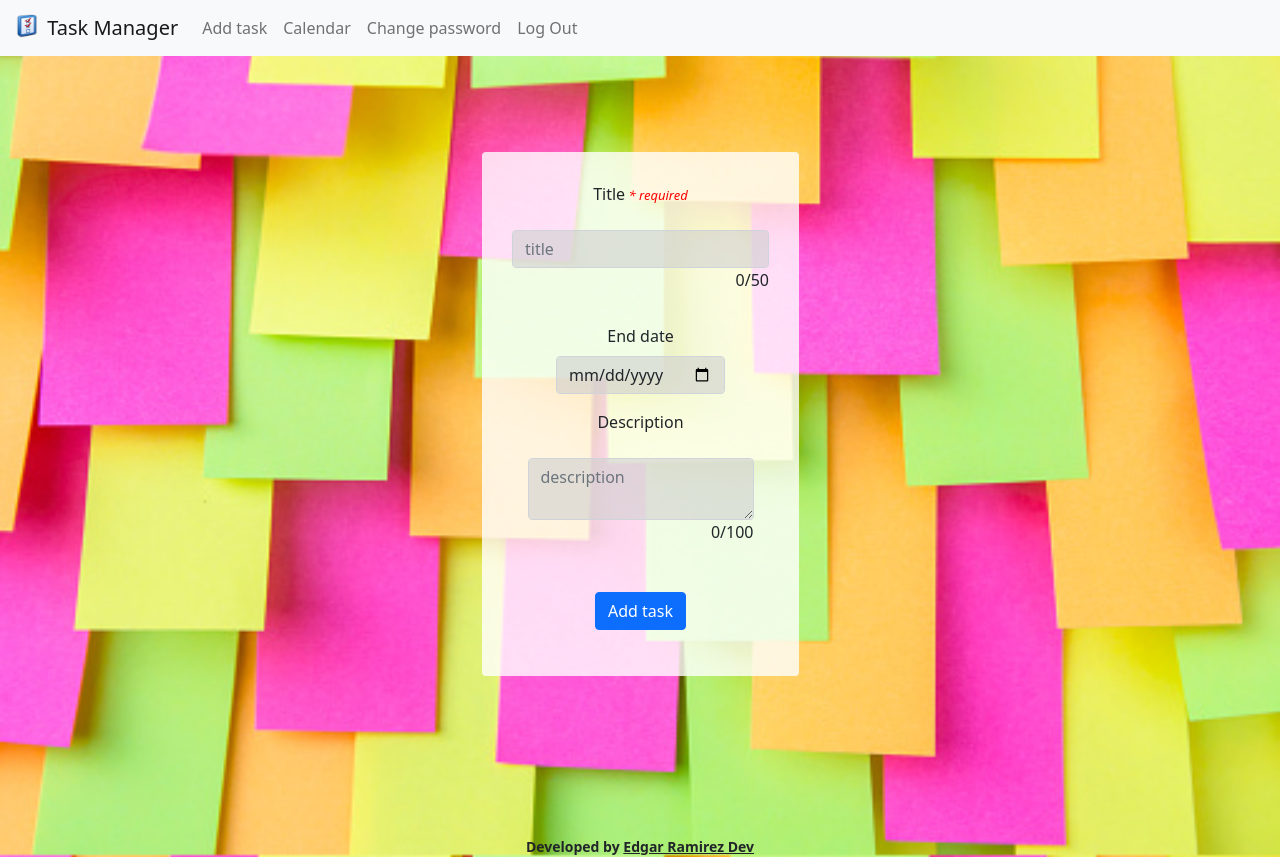
After one commit to EdgarRamirezFuentes/CS50-Introduction-to-computer-science, a Flask app: page /add-task in a window 1280 px wide. The commit adds this page. Run offline with Flask 2, Linux system fonts and the light colour scheme; the visitor is signed in with stand-in values (Sample User, id 1); some libraries are stand-ins or nearby versions.

Commit message:
Add the add task module and calendar module working successfully so far

```diff
--- a/app.py
+++ b/app.py
@@ -33,6 +33,7 @@ def index():
 
 
 @app.route("/logout")
+@login_required
 def logout():
     session.clear()
     return redirect("/")
@@ -93,12 +94,8 @@ def register():
             if existant_email and existant_email == email:
                 return multiverse_message("You", "Someone using the same email")
 
-        if email:
-            db.execute("INSERT INTO users (username, pass, email) VALUES (?, ?, ?)",
+        db.execute("INSERT INTO users (username, pass, email) VALUES (?, ?, ?)",
                         username, generate_password_hash(password), email)
-        else:
-            db.execute("INSERT INTO users (username, pass) VALUES (?, ?)",
-                        username, generate_password_hash(password))
         return success_message("Welcome!", "Your account was created successfully!")
 
 
@@ -131,6 +128,43 @@ def login():
     return redirect("/")
 
 
+@app.route("/add-task", methods=["GET", "POST"])
+@login_required
+def add_task():
+    if request.method == "GET":
+        return render_template("add_task.html")
+    if request.method == "POST":
+        title = request.form.get("title")
+        end_date = request.form.get("end_date")
+        description = request.form.get("description")
+
+        if not title:
+            return error_message("You must provide a title")
+        if len(title) > 50:
+            return error_message("The max length of the title is 50")
+        if description and len(description) > 100:
+            return error_message("The max length of the title is 100")
+
+        db.execute("INSERT INTO tasks (username_id, title, description, ending_date) VALUES(?, ?, ?, ?)",
+                    session["user_id"], title, description, end_date)
+        return success_message("Great!", "Task added successfully")
+    return ("/")
+
+
+@app.route("/calendar")
+@login_required
+def calendar():
+    return render_template("calendar.html")
+
+
+@app.route("/get-tasks")
+@login_required
+def get_tasks():
+    tasks = db.execute("SELECT title, starting_date AS start, ending_date AS end, description from tasks WHERE username_id = ?",
+                        session["user_id"])
+    return jsonify(tasks)
+
+
 def errorhandler(e):
     """Handle error"""
     if not isinstance(e, HTTPException):
--- /dev/null
+++ b/static/css/add_task.css
@@ -0,0 +1,19 @@
+body{
+    background: url(../img/add_task.jpeg) no-repeat center center fixed;
+    background-size: cover;
+}
+
+form {
+    border-radius: .25rem;
+    background: rgba(255, 255, 255, 0.795);
+    padding: 30px;
+}
+
+.form-control {
+    background-color: rgba(209, 209, 209, 0.623)!important;
+    color: #FFF;
+}
+
+textarea {
+    max-height: 220px;
+}
--- a/static/css/main.css
+++ b/static/css/main.css
@@ -1,5 +1,20 @@
 body {
     font-family: 'Merriweather', serif;
+}
+
+main
+{
+    /* Scroll horizontally as needed */
+    overflow-x: auto;
+
+    /* Center contents */
+    text-align: center;
+}
+
+main img
+{
+    /* Constrain images on small screens */
+    max-width: 100%;
 }
 
 /* Create a custom title */
--- /dev/null
+++ b/static/js/add_task.js
@@ -0,0 +1,44 @@
+import {is_valid_task_data} from "./validations.js"
+
+document.addEventListener("DOMContentLoaded", (e) => {
+    const title_input = document.getElementById("title");
+    const description_input = document.getElementById("description");
+    const add_task_button = document.getElementById("add_task_button");
+
+    const title_error_container = document.getElementById("title_error");
+    const description_error_container = document.getElementById("description_error");
+    const description_length_container = document.getElementById("description_length");
+    const title_length_container = document.getElementById("title_length");
+
+    add_task_button.addEventListener("click", (e) => {
+        const title = title_input.value.trim();
+        const description = description_input.value.trim();
+        if (!is_valid_task_data(
+            title, title_error_container,
+            description, description_error_container)) {
+            e.preventDefault();
+        }
+    });
+
+    title_input.addEventListener("keyup", (e) => {
+        const title_length = title_input.value.trim().length;
+        if (title_length > 50) {
+            e.preventDefault();
+            title_error_container.innerHTML = "The max length of this field is 50 characters";
+        } else {
+            title_error_container.innerHTML = "";
+        }
+        title_length_container.innerHTML = title_length;
+    });
+
+    description_input.addEventListener("keyup", (e) => {
+        const description_length = description_input.value.trim().length;
+        if (description_length > 100) {
+            e.preventDefault();
+            description_error_container.innerHTML = "The max length of this field is 100 characters";
+        } else {
+            description_error_container.innerHTML = "";
+        }
+        description_length_container.innerHTML = description_length;
+    });
+});
--- a/static/js/validations.js
+++ b/static/js/validations.js
@@ -106,6 +106,40 @@ function is_valid_password(password) {
     return password_re.test(password);
 }
 
+/**
+ * Check if all the field in the registration form are valid
+ * @param {string} title is the title that the user input
+ * @param {HTMLElement} title_error_container is the container where the
+ *                      error messages regarding to the title input will be
+ *                      displayed.
+ * @param {string} description is the description that the user input
+ * @param {HTMLElement} description_error_container is the container where the
+ *                      error messages regarding to the description input will be
+ *                      displayed.
+ * @return {boolean} true if the data is valid, otherwise return false
+ */
+
+function is_valid_task_data(
+    title, title_error_container,
+    description, description_error_container
+) {
+    let valid_data = true;
+    if (!title.length) {
+        title_error_container.innerHTML = "This field is required";
+        valid_data = false;
+    }
+    if (title.length > 50) {
+        title_error_container.innerHTML = "The max length of this field is 50 characters";
+        valid_data = false;
+    }
+    if (description.length > 100) {
+        description_error_container.innerHTML = "The max length of this field is 100 characters";
+        valid_data = false;
+    }
+    return valid_data;
+}
+
 export {
     is_valid_registration_data,
+    is_valid_task_data
 };
--- /dev/null
+++ b/templates/add_task.html
@@ -0,0 +1,41 @@
+{% extends "layout.html" %}
+
+{% block title %}Add task{% endblock %}
+
+{% block description %}This page is used to a new task{% endblock %}
+
+{% block stylesheets %}
+    <link rel="stylesheet" href="/static/css/add_task.css">
+{% endblock %}
+
+{% block scripts %}
+<script type="module" src="/static/js/add_task.js"></script>
+{% endblock %}
+
+{% block main %}
+    <div class="container">
+        <div class="row">
+            <div class="d-flex justify-content-center p-5 mb-5">
+                <form action="/add-task" method="POST" class="d-flex align-items-center flex-column text-center animated bounceIn">
+                    <div class="mb-3">
+                        <label for="title" class="form-label">Title</label><span class="error_message"> * required</span>
+                        <p id="title_error" class="error_message"></p>
+                        <input type="text" class="form-control" id="title" name="title" aria-describedby="title" placeholder="title">
+                        <p class="text-end w-100"><span id="title_length">0</span>/50</p>
+                    </div>
+                    <div class="mb-3">
+                        <label for="end_date" class="form-label">End date</label>
+                        <input type="date" class="form-control" id="end_date" name="end_date">
+                    </div>
+                    <div class="mb-3">
+                        <label for="description" class="form-label">Description</label>
+                        <p id="description_error" class="error_message"></p>
+                        <textarea type="description" class="form-control" id="description" name="description" aria-describedby="description" placeholder="description"></textarea>
+                        <p class="text-end w-100"><span id="description_length">0</span>/100</p>
+                    </div>
+                    <button type="submit" class="btn btn-primary my-3" id="add_task_button">Add task</button>
+                </form>
+            </div>
+        </div>
+    </div>
+{% endblock %}
--- a/templates/error.html
+++ /dev/null
@@ -1 +0,0 @@
-{% extends "layout.html" %}
--- a/templates/layout.html
+++ b/templates/layout.html
@@ -50,7 +50,8 @@
                 <div class="navbar-nav">
                     {% if session.user_id %}
                     <ul class="navbar-nav">
-                        <li class="nav-item"><a class="nav-link" href="/add">Add task</a></li>
+                        <li class="nav-item"><a class="nav-link" href="/add-task">Add task</a></li>
+                        <li class="nav-item"><a class="nav-link" href="/calendar">Calendar</a></li>
                         <li class="nav-item"><a class="nav-link" href="/change-password">Change password</a></li>
                         <li class="nav-item"><a class="nav-link" href="/logout">Log Out</a></li>
                     </ul>
--- a/templates/multiverse_message.html
+++ b/templates/multiverse_message.html
@@ -9,5 +9,5 @@
 {% block main %}
     <p class="title animated bounceInLeft text-center">You're saying there's a multiverse?</p>
     <p>Your account was not created, because... Well, the meme explains it so much better.</p>
-    <img alt="multiverse" class="border" src="https://api.memegen.link/images/spiderman/{{ top | urlencode }}/{{ bottom | urlencode }}.jpg" title="repeated username">
+    <img alt="multiverse" class="border" src="https://api.memegen.link/images/spiderman/{{ top | urlencode }}/{{ bottom | urlencode }}.jpg" title="multiverse">
 {% endblock %}
--- a/templates/success_message.html
+++ b/templates/success_message.html
@@ -8,5 +8,5 @@
 
 {% block main %}
     <p class="title animated bounceInLeft text-center">Let's celebrate!</p>
-    <img alt="success" class="border" src="https://api.memegen.link/images/happening/{{ top | urlencode }}/{{ bottom | urlencode }}.jpg" title="shares">
+    <img alt="success" class="border" src="https://api.memegen.link/images/happening/{{ top | urlencode }}/{{ bottom | urlencode }}.jpg" title="success">
 {% endblock %}
```
Also changed, not shown: static/js/calendar.js (added, +27 -0 lines), templates/calendar.html (added, +23 -0 lines), static/img/add_task.jpeg (added).
